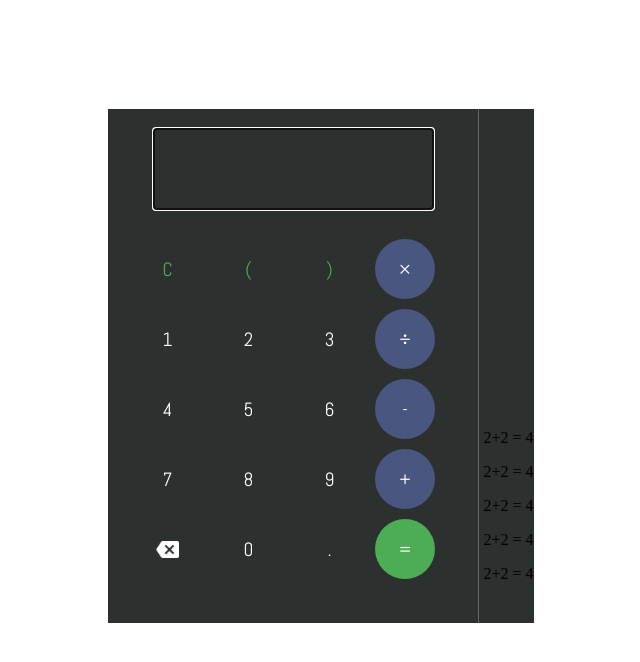
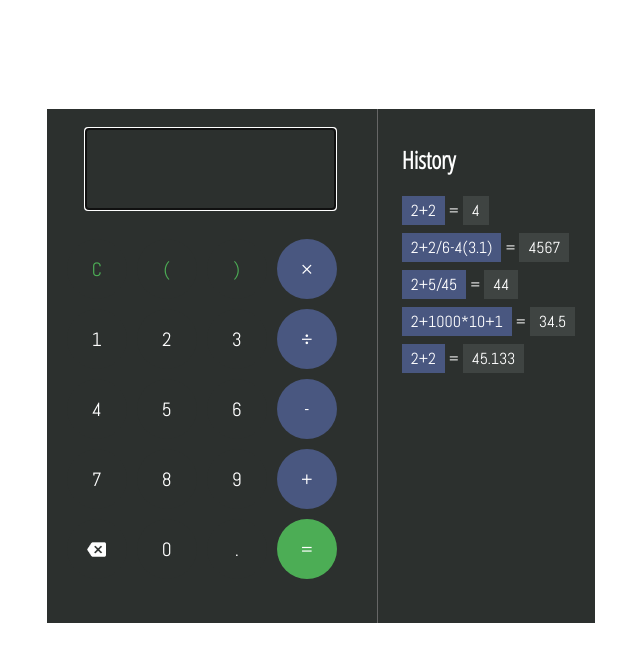
Before and after one commit to omegadeep10/js-calculator, a plain HTML site: page index.html in a window 1280 px wide. Shown: the whole page, without its empty margins (319-959 px from the left). Drawn offline with Linux system fonts and the light colour scheme.

Commit message:
Initial design of history feature with dummy input

```diff
--- a/index.html
+++ b/index.html
@@ -63,11 +63,13 @@
         </div><!--class-calc-container-->
 
         <div id="history">
+            <h3>History</h3>
+
             <p><span class="history item">2+2</span> = <span class="history answer">4</span></p>
-            <p><span class="history item">2+2</span> = <span class="history answer">4</span></p>
-            <p><span class="history item">2+2</span> = <span class="history answer">4</span></p>
-            <p><span class="history item">2+2</span> = <span class="history answer">4</span></p>
-            <p><span class="history item">2+2</span> = <span class="history answer">4</span></p>
+            <p><span class="history item">2+2/6-4(3.1)</span> = <span class="history answer">4567</span></p>
+            <p><span class="history item">2+5/45</span> = <span class="history answer">44</span></p>
+            <p><span class="history item">2+1000*10+1</span> = <span class="history answer">34.5</span></p>
+            <p><span class="history item">2+2</span> = <span class="history answer">45.133</span></p>
         </div>
   </div><!--id-calculator-->
 
--- a/style.css
+++ b/style.css
@@ -9,7 +9,7 @@ body {
 }
 
 .calc-container {
-    width: 310px;
+    width: 270px;
     display: inline-block;
     padding: 20px 40px 40px 20px;
     border-right: 1px solid #666;
@@ -23,13 +23,13 @@ body {
 
 #screen {
     display: block;
-    width: 90%;
+    width: 92%;
     float: right;
     background-color: #2c302e;
     border: none;
     border-bottom: 1px solid #666;
     text-align: right;
-    margin: 0 5px 30px 0;
+    margin: 0 2px 30px 0;
     padding: 18px 0;
     color: white;
     font-size: 2em;
@@ -41,7 +41,7 @@ body {
     background-color: #D34F73;
     padding: 6px 7px;
     position: absolute;
-    left: 26px;
+    left: 21px;
     top: 20px;
 
     text-align: center;
@@ -55,6 +55,10 @@ body {
         display: block;
     }
 
+    #messageText:hover {
+        opacity: .4;
+    }
+
 /*
     CALCULATOR Buttons, operators, and keys styles
  */
@@ -64,24 +68,33 @@ body {
 
 .button {
     float: left;
-    width: 71px;
+    width: 60px;
     height: 60px;
     background-color: #2c302e;
     border: none;
     color: white;
     font-size: 1.2em;
     font-family: "Abel", sans-serif;
+    border-radius: 30px;
 }
+    .button:hover {
+        background-color: #333835;
+    }
 
 .operators, .calc-operators > .button {
-    border-radius: 30px;
     background-color: #495780;
     width: 60px;
 }
+    .operators:hover, .calc-operators > .button:hover {
+        background-color: #41437f;
+    }
 
 .button.eval {
     background-color: #4CAD55;
 }
+    .button.eval:hover {
+        background-color: #54bf5e;
+    }
 
 .operator-row .button:not(:last-child) {
     color: #4CAD55;
@@ -120,7 +133,32 @@ body {
 /*HISTORY STYLES*/
 #history {
     display: inline-block;
+    vertical-align: top;
+    color: white;
+    padding: 10px 20px;
+    text-align: left;
+    font-family: "Abel", sans-serif;
 }
+    #history h3 {
+        font-family: "Open Sans Condensed", sans-serif;
+        font-size: 1.5em;
+    }
+
+    #history .item {
+        background-color: #495780;
+        padding: 4px 9px;
+    }
+        #history .item:hover {
+            background-color: #41437f;
+        }
+
+    #history .answer {
+        background-color: #3f4442;
+        padding: 4px 9px;
+    }
+        #history .answer:hover {
+            background-color: #306d36;
+        }
 
 
 .clearfix:after {
```
Also changed, not shown: 1 other file.
